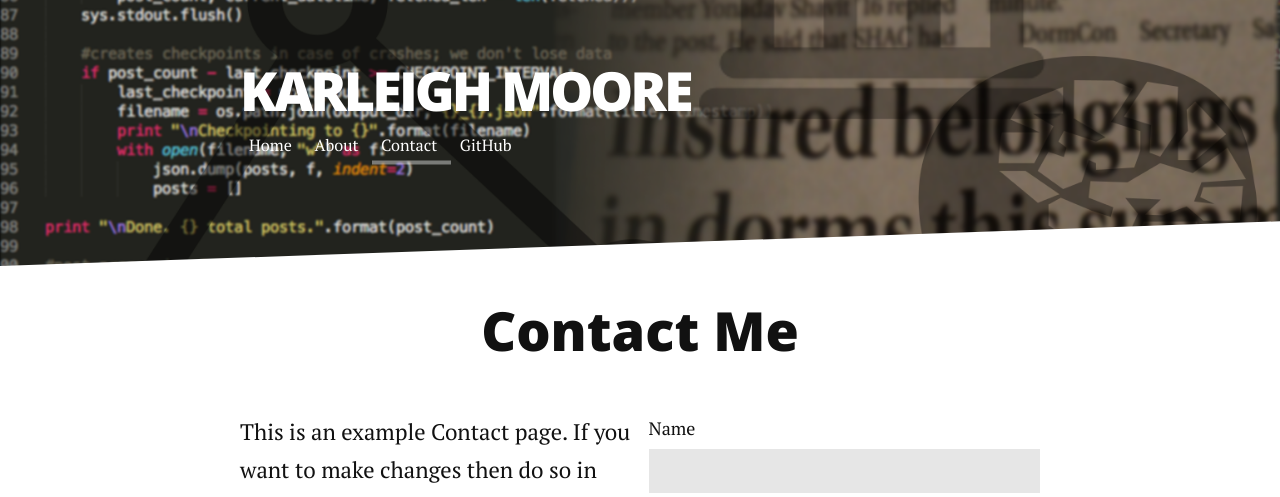
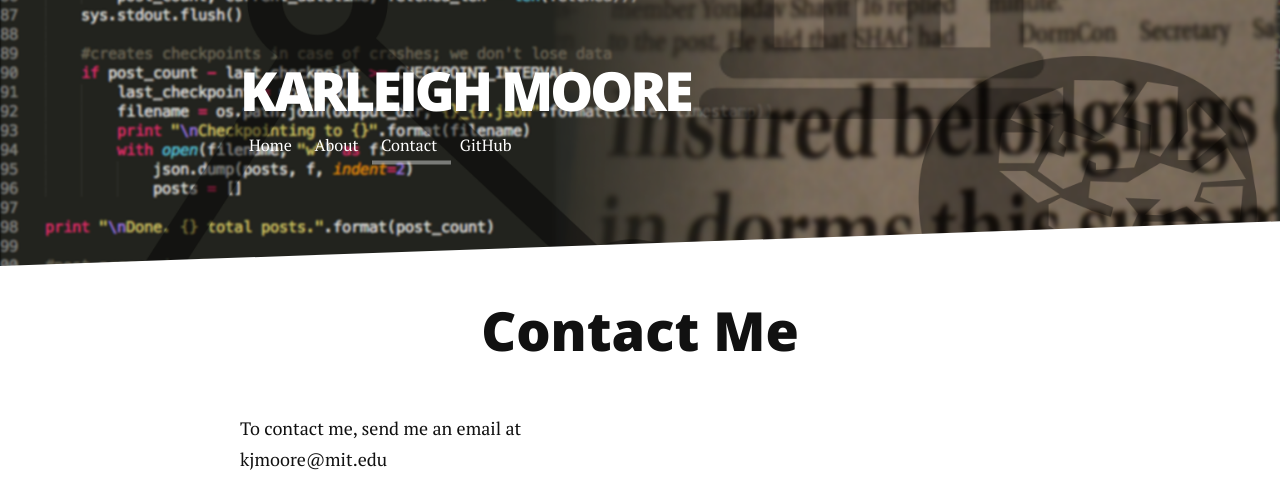
Before and after one commit to charliemj/charliemj.github.io, a Jekyll site: the page built from contact.md, in a window 1280 px wide. Shown: the top 497 px of the page. Built offline with Jekyll 4.4.1, drawn with Linux system fonts in a browser that asks for light colours; nearby versions of some CDN libraries; some of the changed text lies outside the part shown.

Commit message:
contact test

```diff
--- a/contact.md
+++ b/contact.md
@@ -6,7 +6,8 @@ title: Contact Long Haul
 <div id="contact">
   <h1 class="pageTitle">Contact Me</h1>
   <div class="contactContent">
-    <p class="intro">This is an example Contact page. If you want to make changes then do so in the <code>contact.html</code> file.</p>
+    <p>To contact me, send me an email at kjmoore@mit.edu</p>
+    <!-- <p class="intro">This is an example Contact page. If you want to make changes then do so in the <code>contact.html</code> file.</p>
     <p>The form is provided by <a href="http://formspree.io/">Formspree.</a> Follow the directions on their site to set up the form for use.</p>
     <p>If you have questions about the theme feel free to <a href="mailto:brimaidesigns@gmail.com">email me</a> or create an issue on <a href="https://github.com/brianmaierjr/long-haul">GitHub</a>. Enjoy!</p>
   </div>
@@ -18,5 +19,5 @@ title: Contact Long Haul
     <label for="message">Message</label>
     <textarea name="message" id="message" cols="30" rows="10" class="full-width"></textarea><br>
     <input type="submit" value="Send" class="button">
-  </form>
+  </form> -->
 </div>
```
